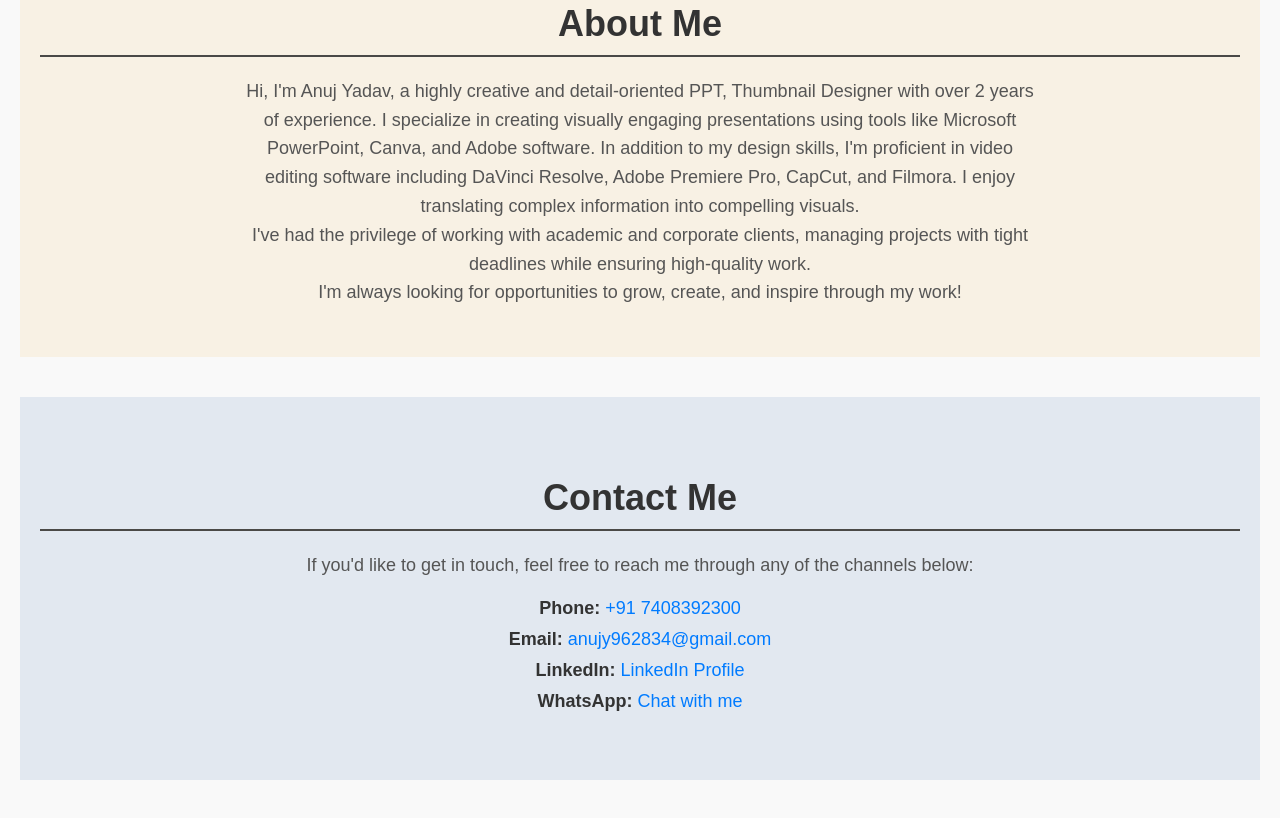
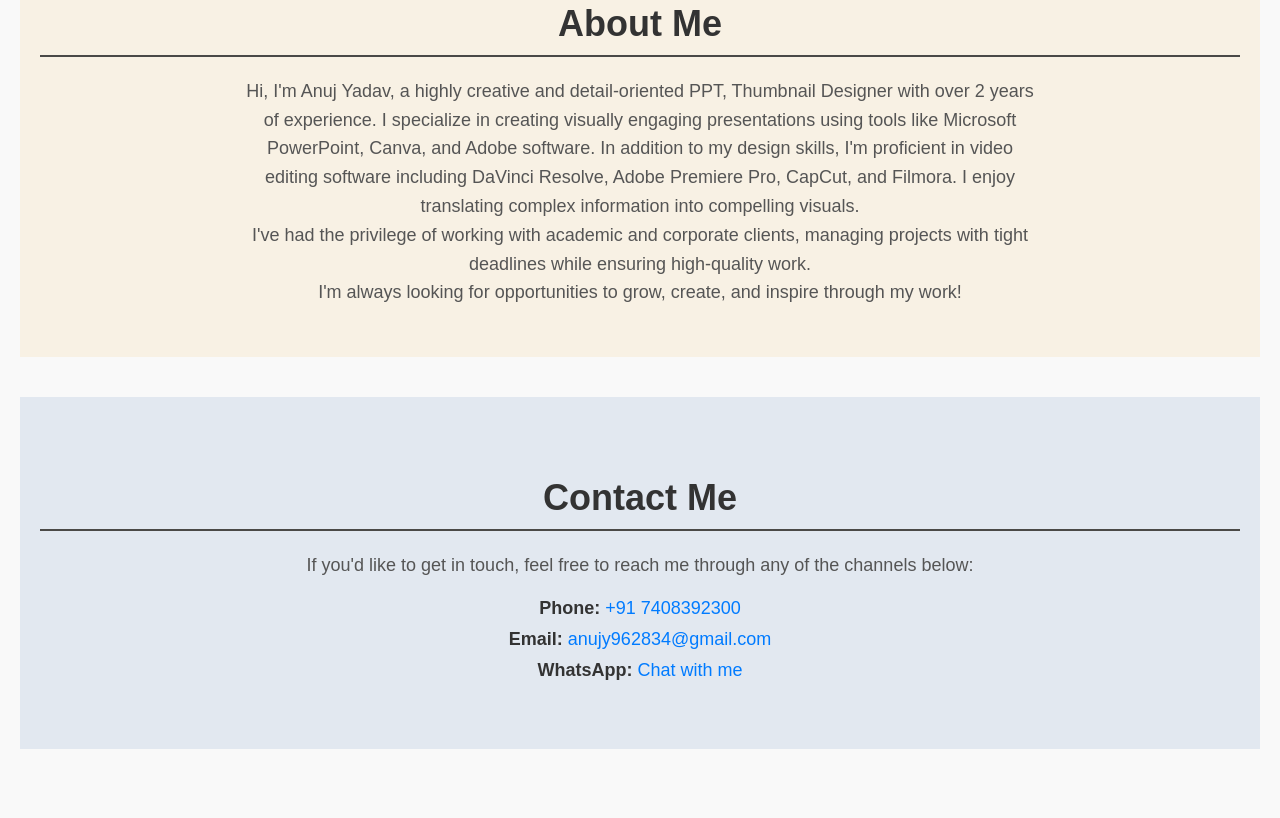
Before and after one commit to Anujyadav7/my-all-in-one-portfolio, a plain HTML site: page index.html in a window 1280 px wide. Shown: the part 3077-3895 px from the top of the page. Drawn offline with Linux system fonts and the light colour scheme.

Commit message:
Update index.html

```diff
--- a/index.html
+++ b/index.html
@@ -152,7 +152,6 @@
         <ul class="contact-details">
             <li><strong>Phone:</strong> <a href="tel:+917408392300">+91 7408392300</a></li>
             <li><strong>Email:</strong> <a href="mailto:infoanuj74@gmail.com.com">anujy962834@gmail.com</a></li>
-            <li><strong>LinkedIn:</strong> <a href="https://www.linkedin.com/in/anuj-yadav-b8288930a/">LinkedIn Profile</a></li>
             <li><strong>WhatsApp:</strong> <a href="https://wa.me/917408392300" target="_blank">Chat with me</a></li>
         </ul>
     </div>
```
